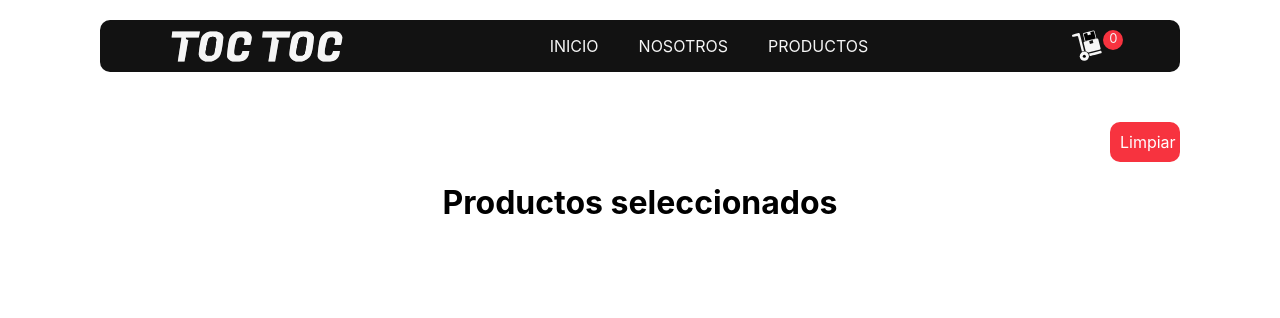
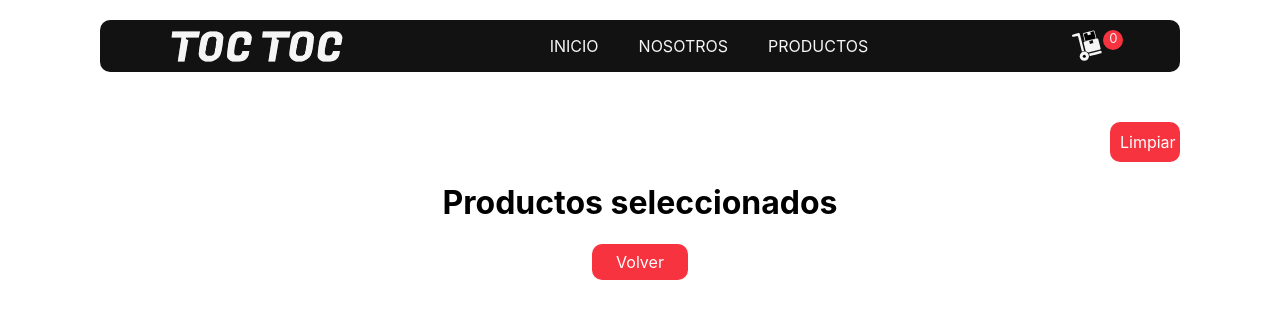
Before and after one commit to MatiasLazzaroni/toctocReact, a React (Create React App) app: page /carro in a window 1280 px wide. Shown: the top 318 px of the page. Built offline with nearby package versions, Linux system fonts and the light colour scheme.

Commit message:
CartContext

```diff
--- a/src/components/Cart/CartContainer.css
+++ b/src/components/Cart/CartContainer.css
@@ -20,3 +20,18 @@
     cursor: pointer;
     margin: 0px;
 }
+.btnSeguir{
+    display: flex;
+    justify-content: center;
+    align-items: center;
+    color: white;
+    background-color: #f7333f;
+    border-radius: 10px;
+    padding: 8px;
+    width: 80px;
+    cursor: pointer;
+}
+.textoVolver{
+    margin: 0px;
+    text-align:center;
+}
--- a/src/components/Cart/CartContainer.js
+++ b/src/components/Cart/CartContainer.js
@@ -3,6 +3,7 @@ import { useContext } from 'react'
 import Context from '../../context/Context'
 import ItemCart from './ItemCart'
 import './CartContainer.css'
+import { Link } from 'react-router-dom';
 
 const CartContainer = () => {
 
@@ -16,6 +17,7 @@ const CartContainer = () => {
 
       { carro.map ( prod => <ItemCart {...prod} borrar = {eliminarItem} key= {prod.id} />)}
 
+      <Link to='/productos'><div className='btnSeguir'> <p className='textoVolver'>Volver</p></div></Link>
 
     </div>
 
--- a/src/components/Cart/ItemCart.css
+++ b/src/components/Cart/ItemCart.css
@@ -2,6 +2,8 @@
     display: flex;
     color: white;
     margin: 15px 30px;
+    box-shadow: 5px 5px 15px rgba(0,0,0,0.6);
+    border-radius: 18px;
 
 }
 
```
